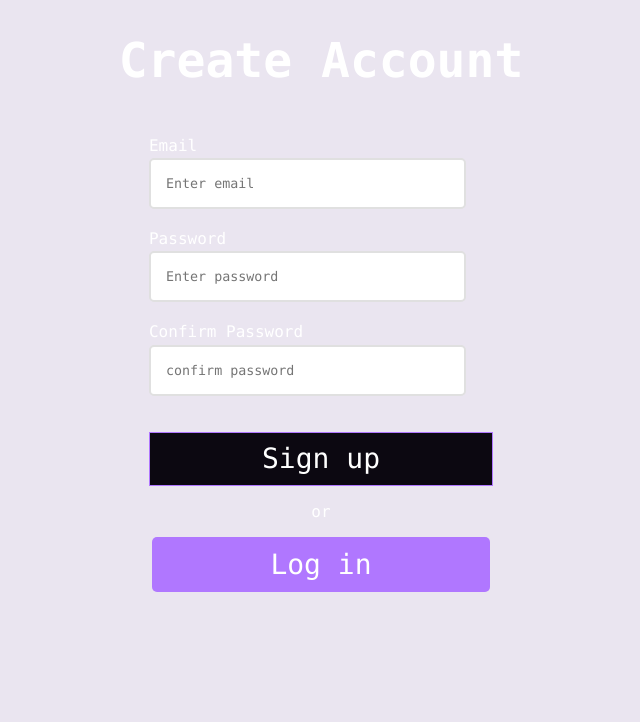
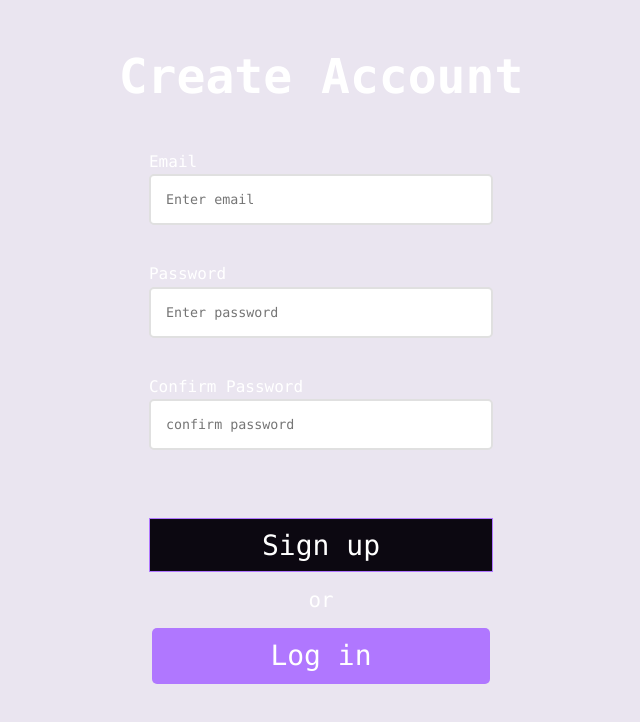
Before and after one commit to malabudi/deer-tracker-fe, a Next.js app: page /Signup in a window 1280 px wide. Shown: the top 722 px of the page, without its empty margins (319-959 px from the left). Built offline with nearby package versions, Linux system fonts and the light colour scheme; no server answers.

Commit message:
Impleneted PR requested changes

```diff
--- a/src/app/Login/page.module.css
+++ b/src/app/Login/page.module.css
@@ -23,6 +23,7 @@
   display: flex;
   margin-bottom: 20px;
   justify-content: center;
+  font-size: 1.3rem;
 }
 
 .welcomeBack {
--- a/src/app/Signup/page.module.css
+++ b/src/app/Signup/page.module.css
@@ -8,15 +8,15 @@
 
 .EmailContainer {
   align-items: center;
-  margin-bottom: 1rem;
+  margin-bottom: 2.2rem;
 }
 .PasswordContainer {
   align-items: center;
-  margin-bottom: 1rem;
+  margin-bottom: 2.2rem;
 }
 .ConfirmPasswordContainer {
   align-items: center;
-  margin-bottom: 2rem;
+  margin-bottom: 4rem;
 }
 .TextBoxLabel {
   margin-bottom: 0.2rem;
@@ -25,13 +25,15 @@
 .span {
   display: flex;
   justify-content: center;
+  font-size: 1.3rem;
 }
 
 .CreateAccount {
+  text-align: center;
   margin: 3rem;
   font-size: 3rem;
   margin-bottom: 3rem;
-  margin-top: 2rem;
+  margin-top: 3rem;
 }
 .lgnbttncontainer,
 .signbttncontainer {
@@ -42,19 +44,9 @@
 
 @media (min-width: 300px) and (max-width: 380px) {
   .CreateAccount {
-    text-align: center;
     font-size: 1.8rem;
     margin-bottom: 1rem;
     margin-top: 2rem;
-  }
-  .EmailContainer {
-    align-items: center;
-  }
-  .PasswordContainer {
-    align-items: center;
-  }
-  .ConfirmPasswordContainer {
-    align-items: center;
   }
   .span {
     margin-top: 1px;
@@ -67,7 +59,6 @@
 
 @media (min-width: 768px) and (max-width: 1024px) {
   .CreateAccount {
-    text-align: center;
     font-size: 3rem;
     margin-bottom: 10px;
     margin-top: 2rem;
@@ -89,7 +80,6 @@
 
 @media (min-width: 390px) and (max-width: 430px) {
   .CreateAccount {
-    text-align: center;
     font-size: 2.5rem;
     margin-bottom: 10px;
     margin-top: 2rem;
@@ -107,10 +97,3 @@
     margin-top: 4rem;
   }
 }
-
-/* for surface duo only, yeah i guess its special like that :/ */
-@media (width: 540px) {
-  .CreateAccount {
-    text-align: center;
-  }
-}
--- a/src/app/Signup/page.tsx
+++ b/src/app/Signup/page.tsx
@@ -33,31 +33,6 @@ const SignupPage: React.FC = () => {
   const handlePasswordChange = (e: React.ChangeEvent<HTMLInputElement>) => {
     const value = e.target.value;
     setPassword(value);
-
-    let errors = [];
-
-    if (!minLengthRegex.test(value)) {
-      errors.push('* must contain min. 8 characters');
-    }
-    if (!containsUpperLetterRegex.test(value)) {
-      errors.push('* must contain min. 1 upper case');
-    }
-    if (!containsLowerLetterRegex.test(value)) {
-      errors.push('* must contain min. 1 lower case');
-    }
-    if (!containsNumberRegex.test(value)) {
-      errors.push('* must contain min. 1 number');
-    }
-    if (!containsSpecialCharRegex.test(value)) {
-      errors.push('* must contain min. 1 special character');
-    }
-    if (errors.length > 0) {
-      PsetError(errors.join('\n'));
-      setShakePassword(true);
-    } else {
-      PsetError('');
-      setShakePassword(false);
-    }
   };
   const handleConfirmPasswordChange = (
     e: React.ChangeEvent<HTMLInputElement>
@@ -105,6 +80,30 @@ const SignupPage: React.FC = () => {
       confirmPsetError('Passwords does not match.');
       setShakeConfirmPassword(true);
       valid = false;
+    }
+    let errors = [];
+
+    if (!minLengthRegex.test(password)) {
+      errors.push('* must contain min. 8 characters');
+    }
+    if (!containsUpperLetterRegex.test(password)) {
+      errors.push('* must contain min. 1 upper case');
+    }
+    if (!containsLowerLetterRegex.test(password)) {
+      errors.push('* must contain min. 1 lower case');
+    }
+    if (!containsNumberRegex.test(password)) {
+      errors.push('* must contain min. 1 number');
+    }
+    if (!containsSpecialCharRegex.test(password)) {
+      errors.push('* must contain min. 1 special character');
+    }
+    if (errors.length > 0) {
+      PsetError(errors.join('\n'));
+      setShakePassword(true);
+    } else {
+      PsetError('');
+      setShakePassword(false);
     }
 
     if (!valid) {
--- a/src/components/textbox/page.module.css
+++ b/src/components/textbox/page.module.css
@@ -6,6 +6,7 @@
   padding-left: 15px;
   border: 2px solid #e0e0e0;
   position: relative;
+  width: 100%;
 }
 .InputField:focus {
   border-color: #b077ff;
@@ -34,6 +35,7 @@
   padding: 0;
   outline: none;
   margin-left: 17.6rem;
+  right: 0.5rem;
 }
 
 .Err {
```
